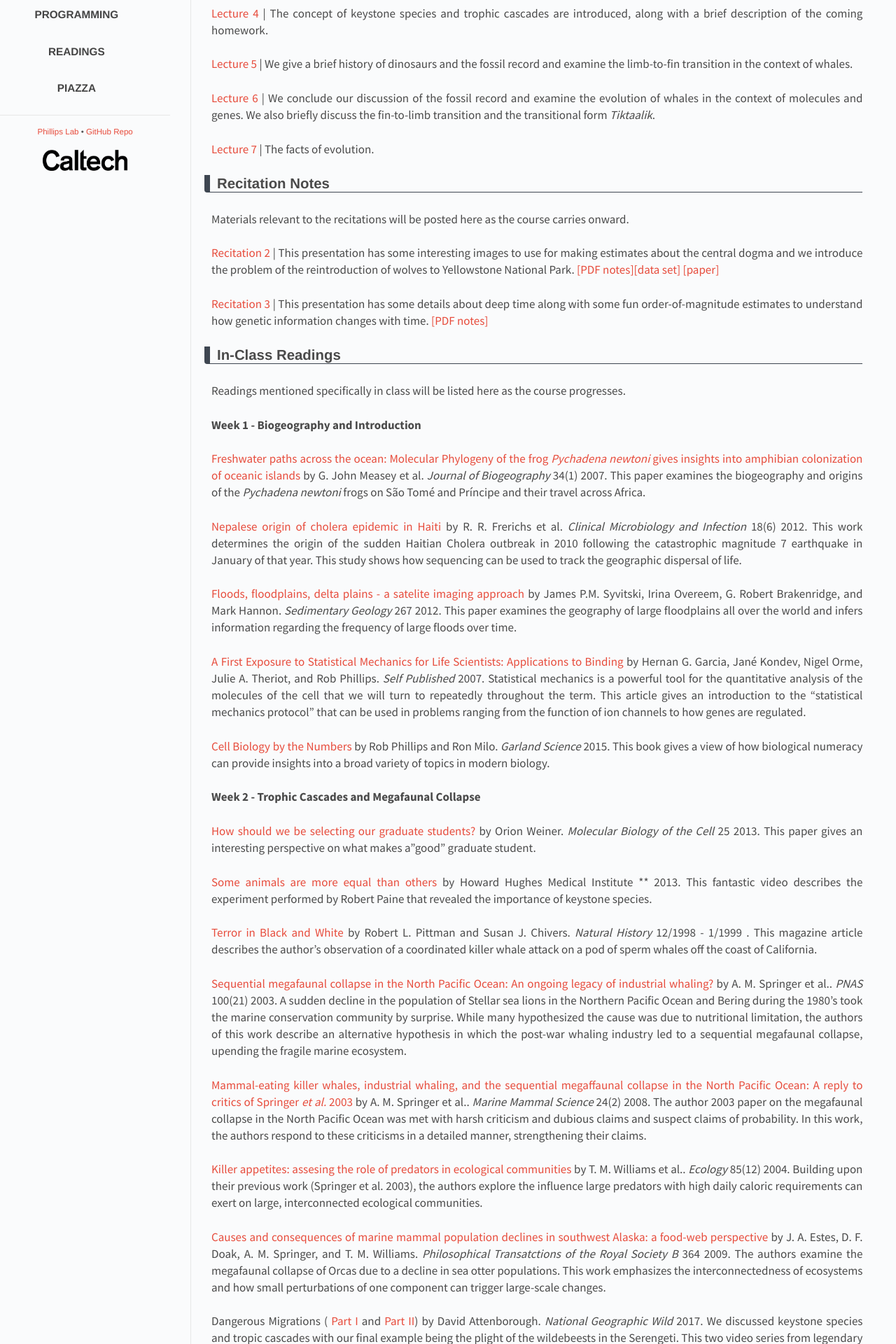
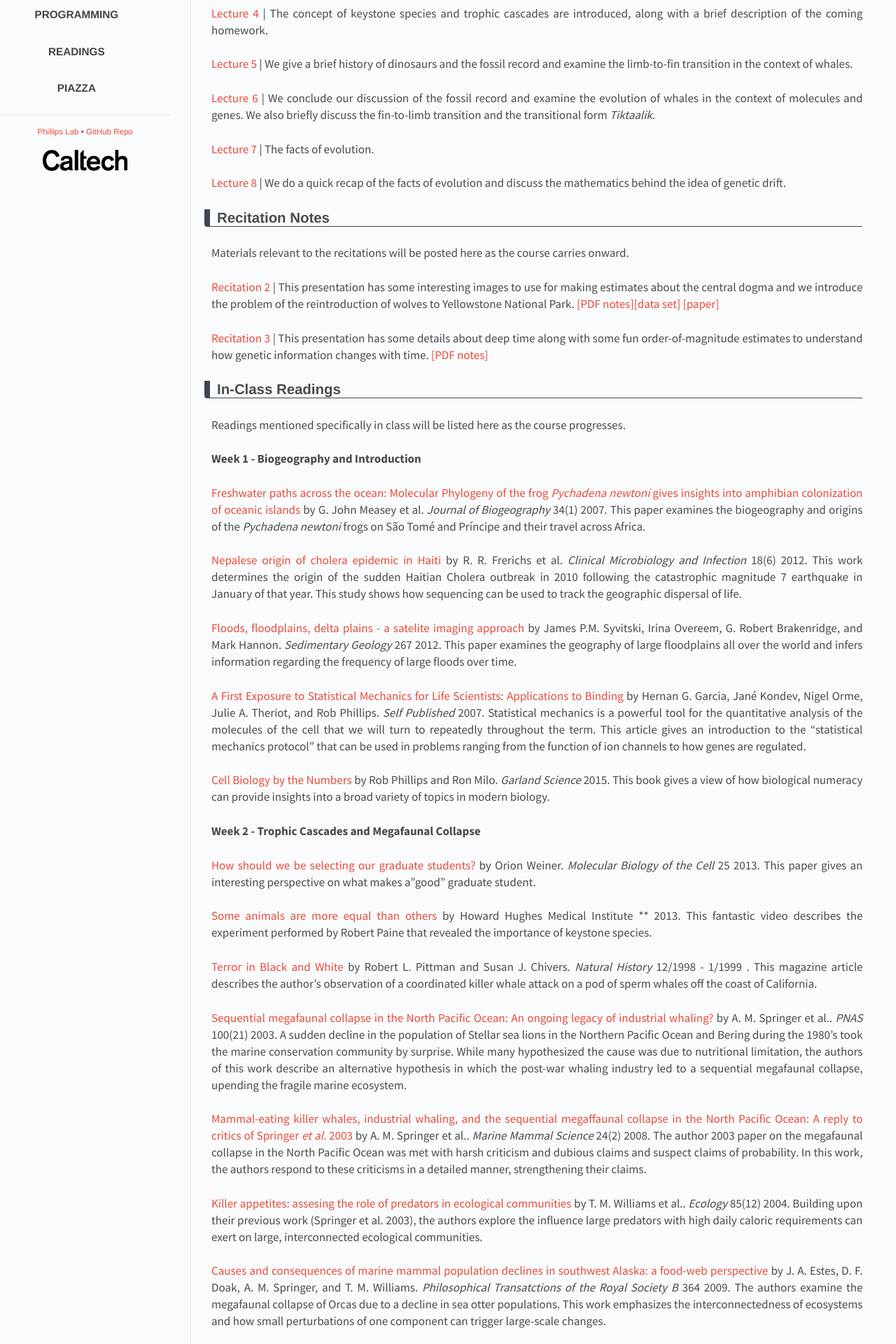
Before and after one commit to RPGroup-PBoC/bi1, a Jekyll site: the page built from _posts/2017-01-24-readings.md, in a window 1280 px wide. Shown: the part 526-2446 px from the top of the page at 70% size. Built offline with Jekyll 4.4.1, drawn with Linux system fonts in a browser that asks for light colours.

Commit message:
Added last week's lecture materials.

```diff
--- a/_posts/2017-01-24-readings.md
+++ b/_posts/2017-01-24-readings.md
@@ -27,6 +27,10 @@ share these notes with anyone outside of the course.
 and examine the evolution of whales in the context of molecules and genes. We also briefly discuss the fin-to-limb transition and the transitional form *Tiktaalik*.
 
 [Lecture 7](http://www.rpgroup.caltech.edu/courses/bi1_2017/protected/Bi1_Sp2017_lec07_facts_of_evolution.pdf) \| The facts of evolution.
+
+
+[Lecture 8](http://www.rpgroup.caltech.edu/courses/bi1_2017/protected/Bi1_Sp2017_lec08_pop_gen.pdf) \| We do a quick recap of the facts of evolution and discuss
+the mathematics behind the idea of genetic drift.
 
 ## Recitation Notes
 Materials relevant to the recitations will be posted here as the course carries
```
